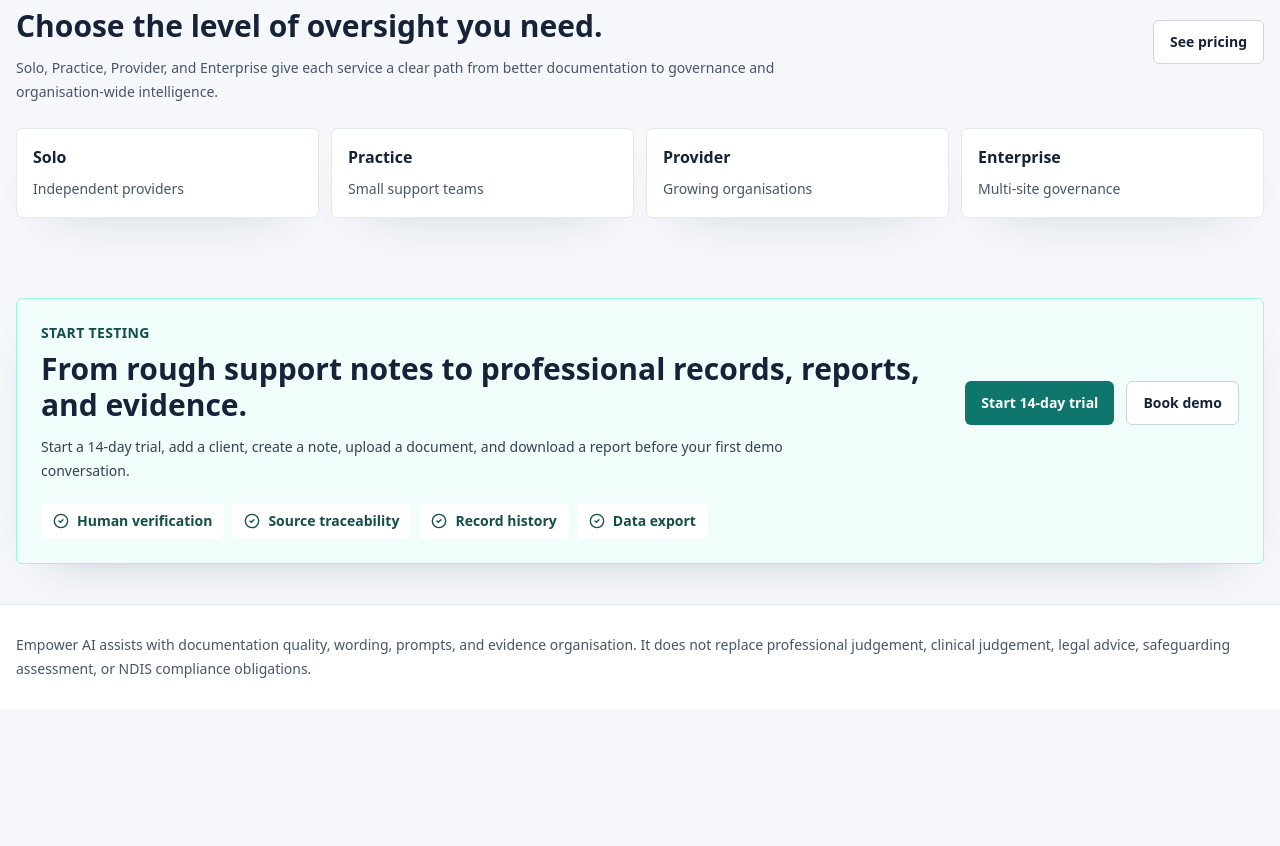
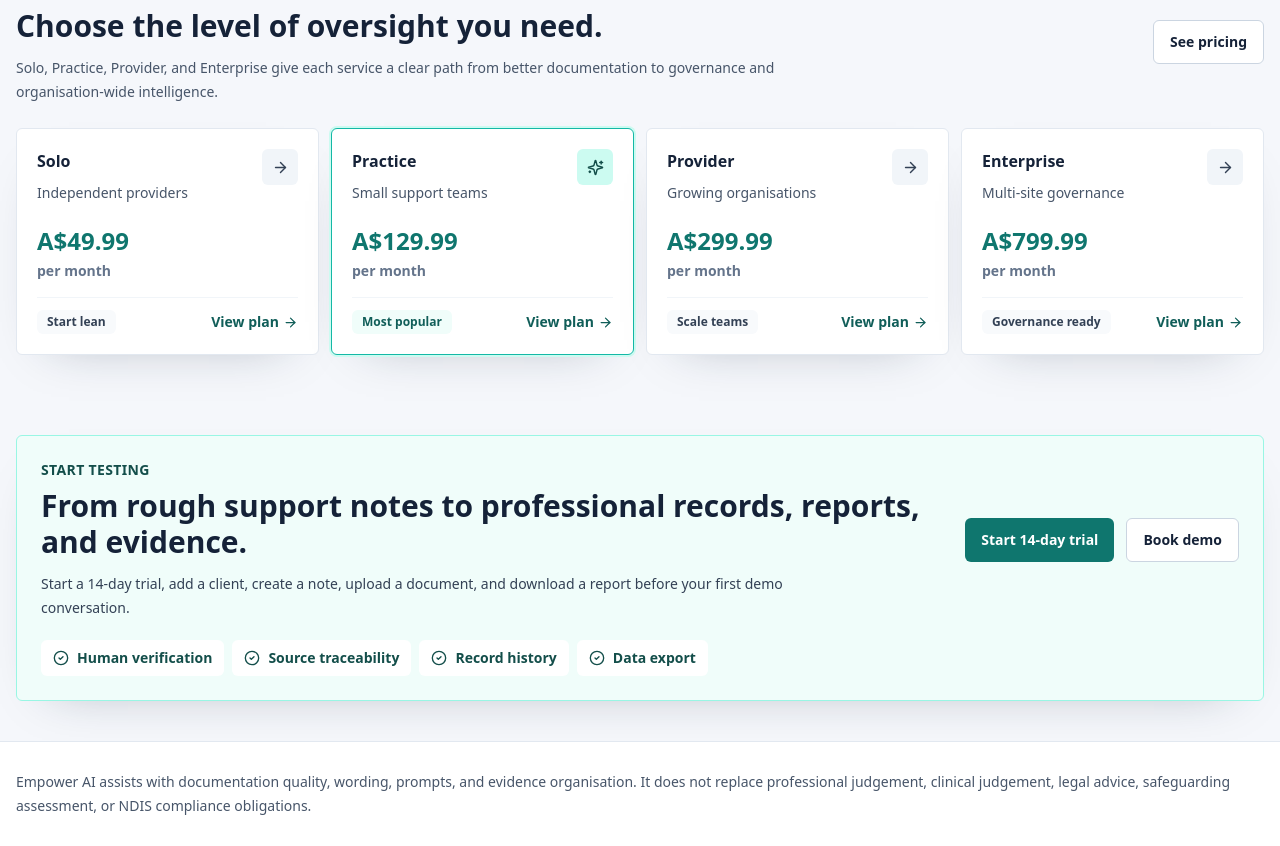
Before and after one commit to DENMWA/EMPOWER, a Next.js app: page / in a window 1280 px wide. Shown: the part 1900-2746 px from the top of the page. Before the commit the page ends 2609 px from the top, so only its background shows below. Built offline with nearby package versions, Linux system fonts and the light colour scheme; no server answers.

Commit message:
Enhance homepage plan pricing cards

```diff
--- a/app/page.tsx
+++ b/app/page.tsx
@@ -1,6 +1,7 @@
+import Link from "next/link";
 import { ButtonLink, Section, StatusBadge } from "@/components/ui";
 import { JsonLd } from "@/components/seo/JsonLd";
-import { AlertTriangle, Building2, CheckCircle2, FileText, FolderLock, LineChart, Mic2, ShieldCheck, Smartphone, Users, type LucideIcon } from "lucide-react";
+import { AlertTriangle, ArrowRight, Building2, CheckCircle2, FileText, FolderLock, LineChart, Mic2, ShieldCheck, Smartphone, Sparkles, Users, type LucideIcon } from "lucide-react";
 
 const outcomes = [
   {
@@ -58,10 +59,10 @@ const steps = [
 ];
 
 const plans = [
-  ["Solo", "Independent providers"],
-  ["Practice", "Small support teams"],
-  ["Provider", "Growing organisations"],
-  ["Enterprise", "Multi-site governance"]
+  { name: "Solo", detail: "Independent providers", price: "A$49.99", href: "/signup", cue: "Start lean" },
+  { name: "Practice", detail: "Small support teams", price: "A$129.99", href: "/signup", cue: "Most popular", featured: true },
+  { name: "Provider", detail: "Growing organisations", price: "A$299.99", href: "/contact", cue: "Scale teams" },
+  { name: "Enterprise", detail: "Multi-site governance", price: "A$799.99", href: "/contact", cue: "Governance ready" }
 ];
 
 export default function HomePage() {
@@ -198,11 +199,34 @@ export default function HomePage() {
           <ButtonLink href="/pricing" variant="secondary">See pricing</ButtonLink>
         </div>
         <div className="mt-6 grid gap-3 md:grid-cols-4">
-          {plans.map(([name, detail]) => (
-            <div key={name} className="rounded-md border border-slate-200 bg-white p-4 shadow-soft">
-              <p className="font-bold text-ink">{name}</p>
-              <p className="mt-2 text-sm leading-6 text-slate-600">{detail}</p>
-            </div>
+          {plans.map((plan) => (
+            <Link
+              key={plan.name}
+              href={plan.href}
+              className={`group relative min-h-44 overflow-hidden rounded-md border bg-white p-5 shadow-soft transition hover:-translate-y-1 hover:shadow-lift focus:outline focus:outline-2 focus:outline-offset-2 focus:outline-teal-700 ${plan.featured ? "border-teal-500 ring-2 ring-teal-100" : "border-slate-200 hover:border-teal-300"}`}
+            >
+              <div className="absolute inset-x-0 top-0 h-1 bg-gradient-to-r from-teal-700 via-sky-600 to-amber-500 opacity-0 transition group-hover:opacity-100" />
+              <div className="flex items-start justify-between gap-3">
+                <div>
+                  <p className="font-bold text-ink">{plan.name}</p>
+                  <p className="mt-2 text-sm leading-6 text-slate-600">{plan.detail}</p>
+                </div>
+                <span className={`grid h-9 w-9 shrink-0 place-items-center rounded-md ${plan.featured ? "bg-mint text-teal-900" : "bg-slate-100 text-slate-700"}`}>
+                  {plan.featured ? <Sparkles size={17} aria-hidden="true" /> : <ArrowRight size={17} aria-hidden="true" />}
+                </span>
+              </div>
+              <div className="mt-5">
+                <p className="text-2xl font-bold text-sea">{plan.price}</p>
+                <p className="mt-1 text-sm font-semibold text-slate-500">per month</p>
+              </div>
+              <div className="mt-4 flex items-center justify-between gap-3 border-t border-slate-100 pt-3">
+                <span className={`rounded-md px-2.5 py-1 text-xs font-bold ${plan.featured ? "bg-teal-50 text-teal-800" : "bg-slate-50 text-slate-700"}`}>{plan.cue}</span>
+                <span className="inline-flex items-center gap-1 text-sm font-semibold text-teal-800">
+                  View plan
+                  <ArrowRight size={15} className="transition group-hover:translate-x-1" aria-hidden="true" />
+                </span>
+              </div>
+            </Link>
           ))}
         </div>
       </Section>
```
